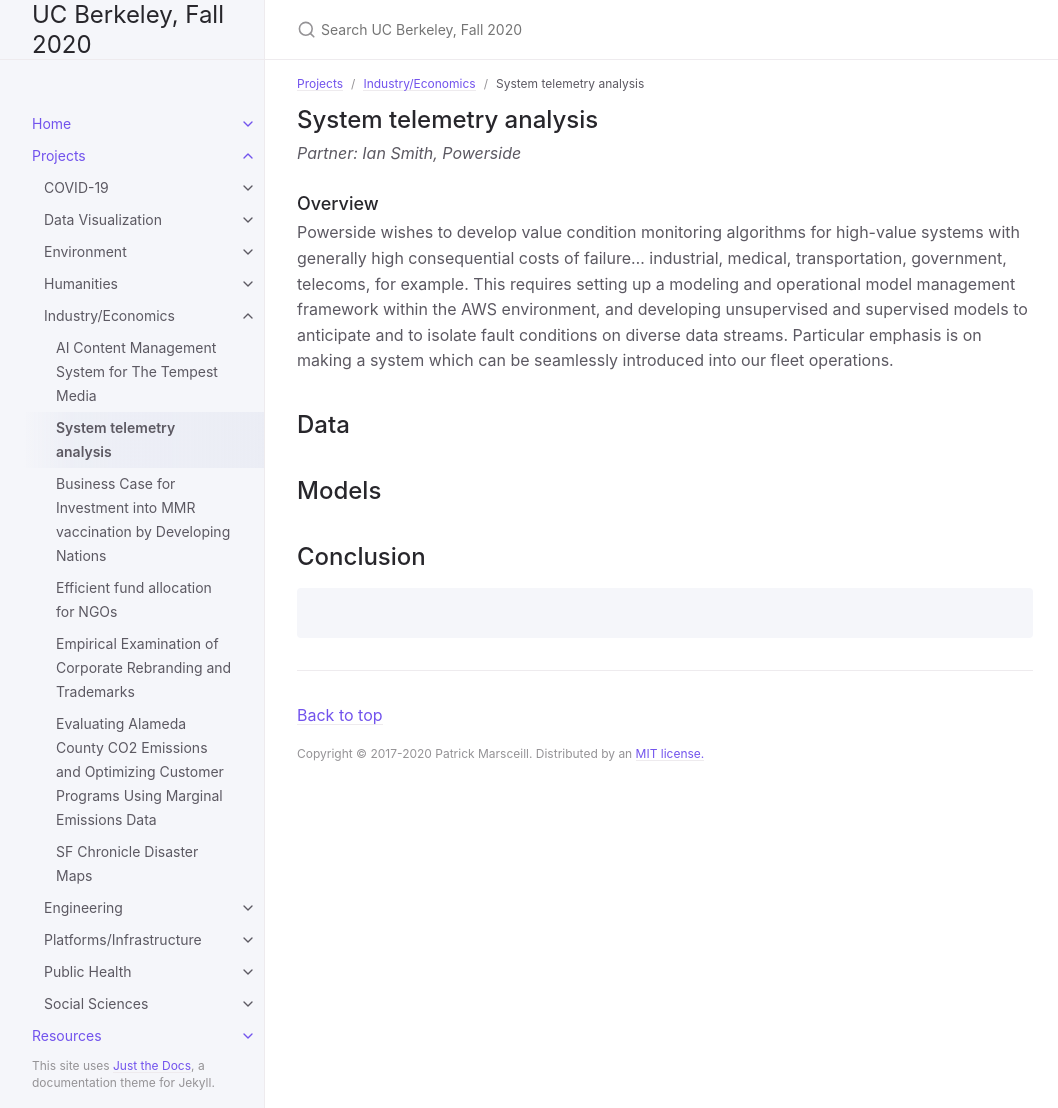
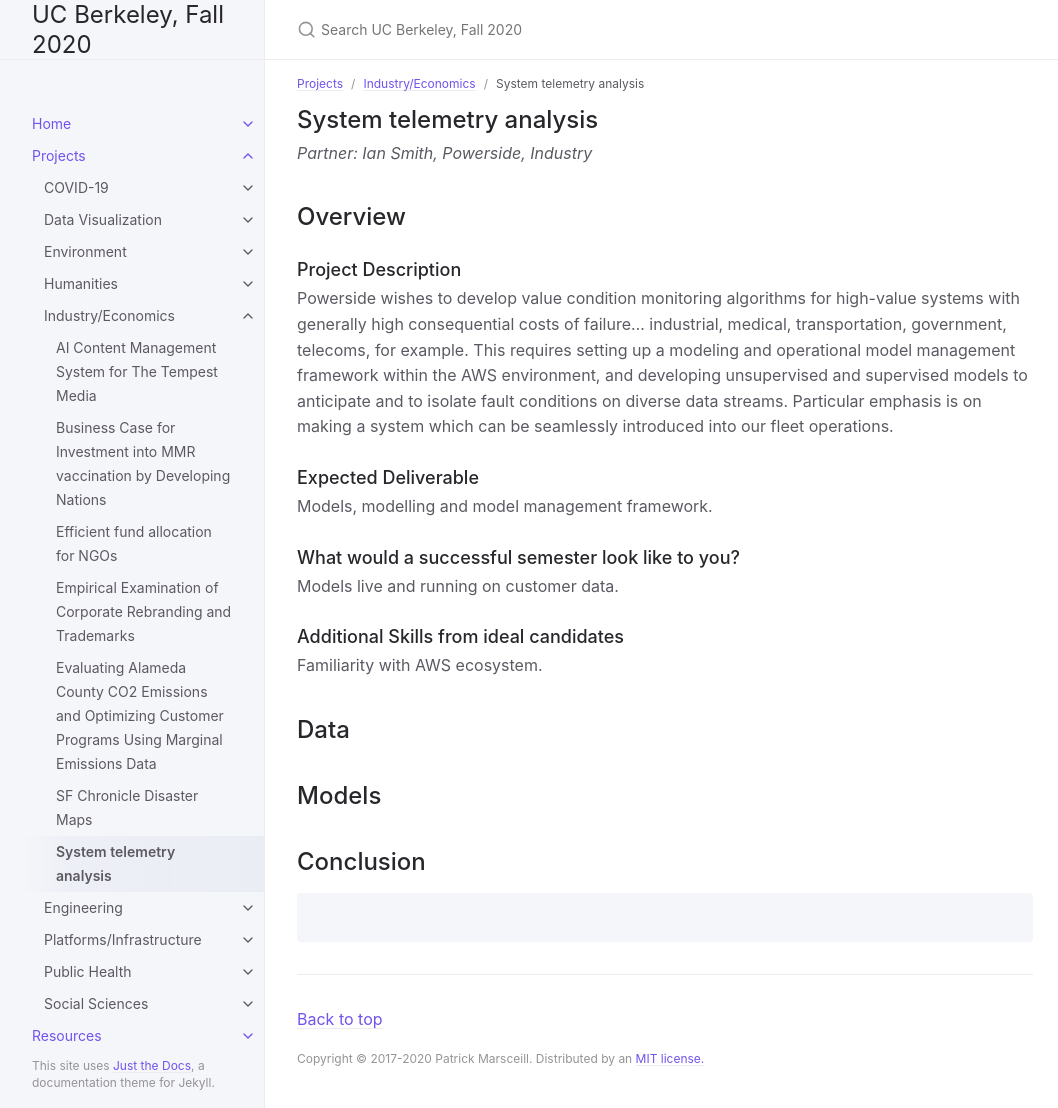
Before and after one commit to DS-Discovery/ds-discovery.github.io, a Jekyll site: the page built from Projects/Industry:Economics/System telemetry analysis.md, in a window 1280 px wide and 1108 px high. Shown: the whole window, without its empty margins (107-1165 px from the left). Built offline with Jekyll 4.4.1, drawn with Linux system fonts in a browser that asks for light colours.

Commit message:
Update System telemetry analysis.md

```diff
--- a/Projects/Industry:Economics/System telemetry analysis.md
+++ b/Projects/Industry:Economics/System telemetry analysis.md
@@ -3,16 +3,22 @@ layout: default
 title: System telemetry analysis
 parent: Industry/Economics
 grand_parent: Projects
-nav_order: 0
+nav_order: 6
 ---
 
 
 ## System telemetry analysis
-*Partner: Ian Smith, Powerside*
+*Partner: Ian Smith, Powerside, Industry*
 
-### Overview
-
+## Overview
+### Project Description
 Powerside wishes to develop value condition monitoring algorithms for high-value systems with generally high consequential costs of failure... industrial, medical, transportation, government, telecoms, for example. This requires setting up a modeling and operational model management framework within the AWS environment, and developing unsupervised and supervised models to anticipate and to isolate fault conditions on diverse data streams.  Particular emphasis is on making a system which can be seamlessly introduced into our fleet operations.
+### Expected Deliverable
+Models, modelling and model management framework.
+### What would a successful semester look like to you?
+Models live and running on customer data.
+### Additional Skills from ideal candidates
+Familiarity with AWS ecosystem.
 
 ## Data
 
```
